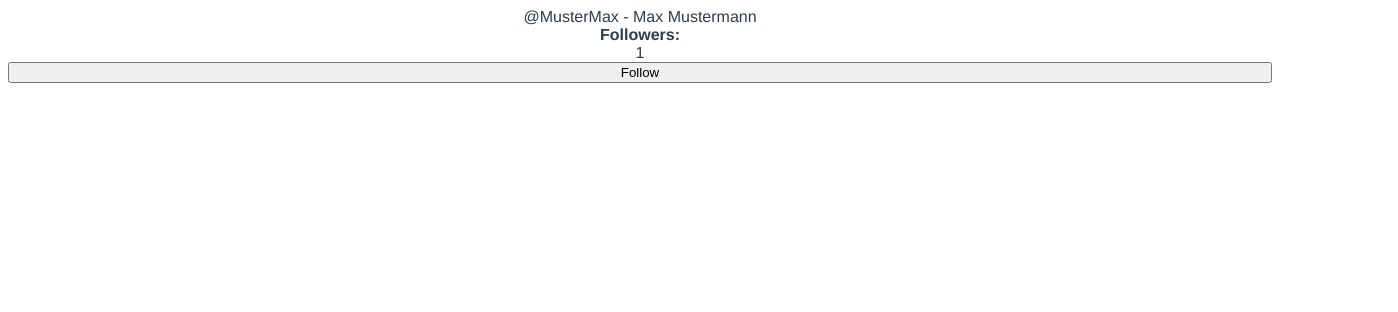
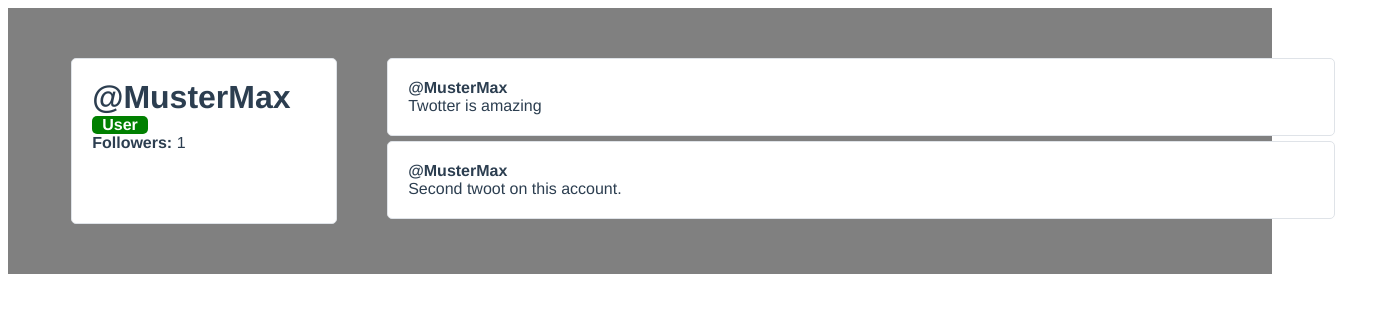
Before and after one commit to RiFrost/VueJS_test, a Vue app: page / in a window 1280 px wide. Shown: the top 312 px of the page, 1398 px wide, since content can reach past the window. Built offline with nearby package versions, Linux system fonts and the light colour scheme.

Commit message:
Templates, Events & Loops

```diff
--- a/src/App.vue
+++ b/src/App.vue
@@ -1,50 +1,15 @@
 <template>
   <div id="app">
-    @{{ user.username }} - {{ fullName }}
-    <strong>Followers: </strong> {{ followers }}
-    <button @click="followUser">
-      Follow
-      </button>
+    <UserProfile/>
   </div>
 </template>
 
 <script>
+import UserProfile from './components/UserProfile'
 
 export default {
   name: 'App',
-  data() {
-    return {
-      followers: 0,
-      user: {
-        id: 1,
-        username: 'MusterMax',
-        firstName: 'Max',
-        lastName: 'Mustermann',
-        email: 'max-mustermann@test.de',
-        isAdmin: true
-      }
-    }
-  },
-  watch: {
-    followers(newFollowerCount, oldFollowerCount) {
-      if(oldFollowerCount < newFollowerCount) {
-        console.log(`${this.user.username} has gained a Follower`)
-      }
-    }
-  },
-  computed: {
-    fullName() {
-      return `${this.user.firstName} ${this.user.lastName}`
-    }
-  },
-  methods: {
-    followUser() {
-      this.followers++
-    }
-  },
-  mounted() {
-    this.followUser()
-  }
+  components: { UserProfile }
 }
 </script>
 
@@ -56,6 +21,6 @@
   color: #2c3e50;
   display: flex;
   flex-direction: column;
-  text-align: center;
+  background-color: gray;
 }
 </style>
--- /dev/null
+++ b/src/components/TwootItem.vue
@@ -0,0 +1,54 @@
+<template>
+    <div class="twoot-item" @click="favouriteTwoot(twoot.id)">
+        <div class="user-profile__twoot">
+            <div class="twoot-item__user">
+                @{{ username }}
+            </div>
+            <div class="twoot-item__content">
+                {{ twoot.content }}
+            </div>
+        </div>
+    </div>
+</template>
+
+<script>
+export default {
+    name: 'TwootItem',
+    props: {
+        username: {
+            type: String,
+            required: true
+        },
+        twoot: {
+            type: Object,
+            required: true
+        }
+    },
+    methods: {
+        favouriteTwoot(id) {
+            this.$emit('favourite', id)
+        }
+    }
+}
+</script>
+
+<style>
+.twoot-item {
+    padding: 20px;
+    margin-bottom: 5px;
+    background-color: white;
+    border-radius: 5px;
+    border: 1px solid #DFE3E8;
+    box-sizing: border-box;
+    cursor: pointer;
+    transition: all .25s ease;
+}
+
+.twoot-item:hover {
+    transform: scale(1.1, 1.1);
+}
+
+.twoot-item__user {
+    font-weight: bold;
+}
+</style>
--- /dev/null
+++ b/src/components/UserProfile.vue
@@ -0,0 +1,116 @@
+<template>
+    <div class="user-profile">
+        <div class="user-profile__user-panel">
+            <h1 class="user-profile__username">@{{ user.username }}</h1>
+            <div class="user-profile__admin-badge" v-if="user.isAdmin">
+                Admin
+            </div>
+            <div class="user-profile__user-badge" v-else>
+                User
+            </div>
+            <div class="user-profile__follower-count">
+                <strong>Followers: </strong> {{ followers }}
+            </div>
+        </div>
+        <div class="user-profile__twoots-wrapper">
+            <TwootItem
+                v-for="twoot in user.twoots"
+                :key="twoot.id"
+                :username="user.username"
+                :twoot="twoot"
+                @favourite="toggleFavourite"
+            />
+        </div>
+    </div>
+</template>
+
+<script>
+import TwootItem from './TwootItem'
+
+export default {
+name: 'UserProfile',
+components: { TwootItem },
+data() {
+    return {
+      followers: 0,
+      user: {
+        id: 1,
+        username: 'MusterMax',
+        firstName: 'Max',
+        lastName: 'Mustermann',
+        email: 'max-mustermann@test.de',
+        isAdmin: false,
+        twoots: [
+            { id: 1, content: 'Twotter is amazing' },
+            { id: 2, content: 'Second twoot on this account. ' }
+        ]
+      }
+    }
+  },
+watch: {
+    followers(newFollowerCount, oldFollowerCount) {
+      if(oldFollowerCount < newFollowerCount) {
+        console.log(`${this.user.username} has gained a Follower`)
+      }
+    }
+  },
+  computed: {
+    fullName() {
+      return `${this.user.firstName} ${this.user.lastName}`
+    }
+  },
+  methods: {
+    followUser() {
+      this.followers++
+    },
+    toggleFavourite(id) {
+        console.log(`Favourited Twoot #${id}`)
+    }
+  },
+  mounted() {
+    this.followUser()
+  }
+}
+</script>
+
+<style>
+.user-profile {
+    display: grid;
+    grid-template-columns: 1fr 3fr;
+    width: 100%;
+    padding: 50px 5%;
+}
+
+.user-profile__user-panel {
+    display: flex;
+    flex-direction: column;
+    margin-right: 50px;
+    padding: 20px;
+    background-color: white;
+    border-radius: 5px;
+    border: 1px solid #DFE3E8;
+}
+
+h1 {
+    margin: 0;
+}
+
+.user-profile__admin-badge {
+    background: rebeccapurple;
+    color: white;
+    border-radius: 5px;
+    margin-right: auto;
+    padding: 0 10px;
+    font-weight: bold;
+}
+
+.user-profile__user-badge {
+    background: green;
+    color: white;
+    border-radius: 5px;
+    margin-right: auto;
+    padding: 0 10px;
+    font-weight: bold;
+}
+
+</style>
```
